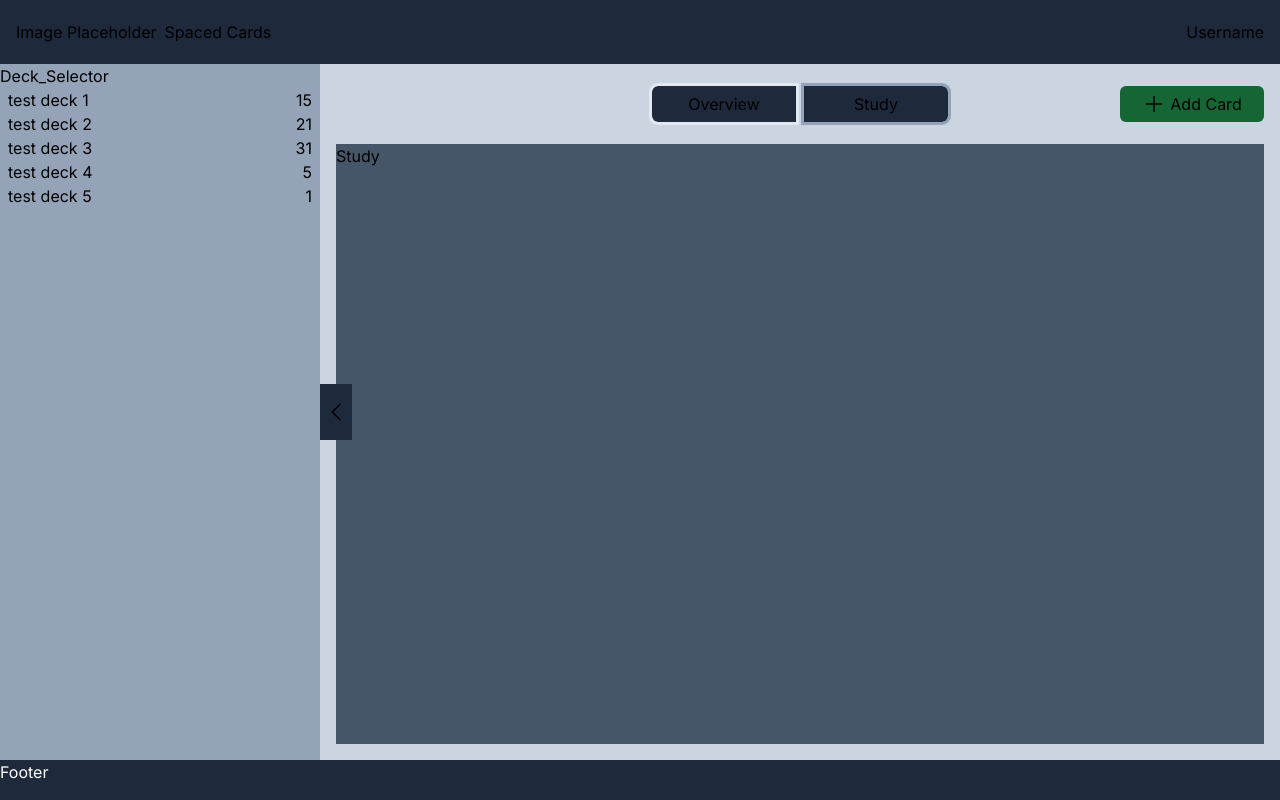
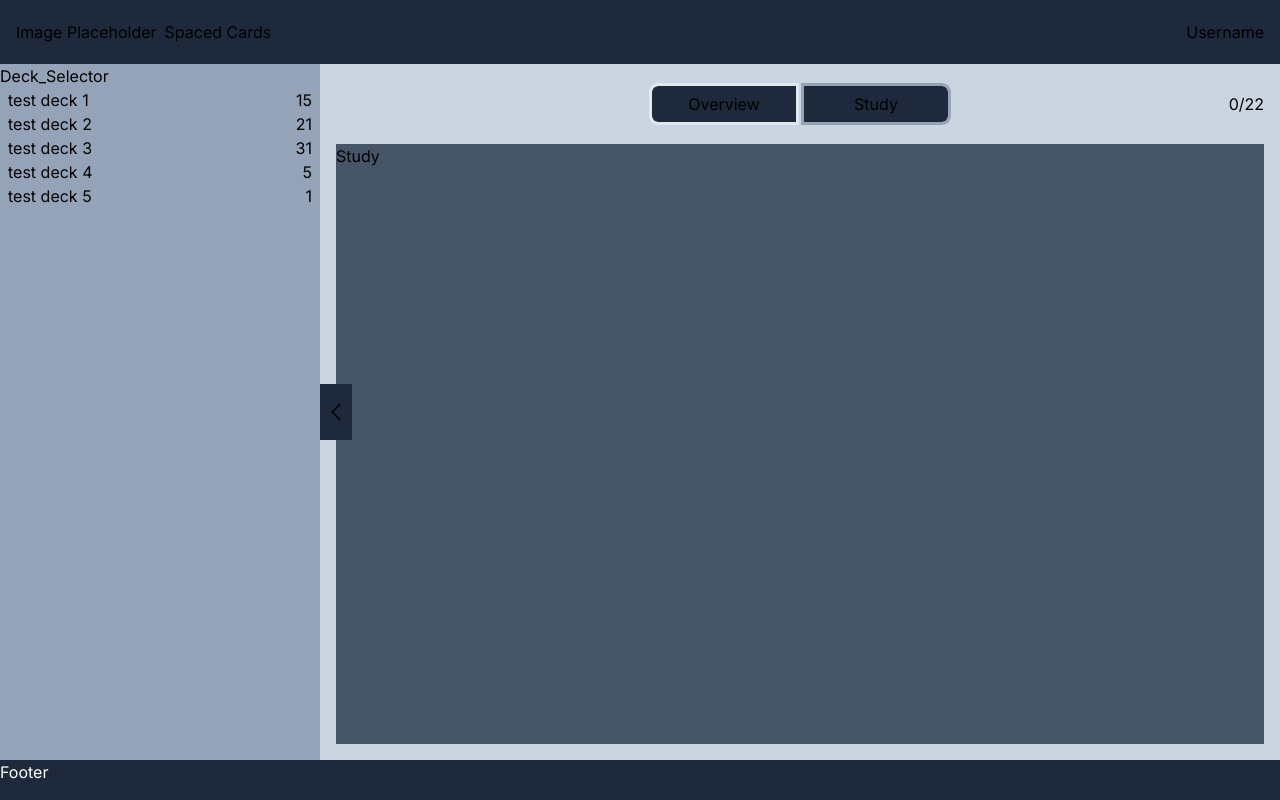
Before and after one commit to gary-giambatista/spaced-cards, a Next.js app: page / in a window 1280 px wide. Both pictures are taken after a click on the button "Study". Built offline with nearby package versions, Linux system fonts and the light colour scheme.

Commit message:
Fixed checkbox default way. Added ternary to render review count in Hud_Header

```diff
--- a/components/hud/Add_Card_Modal.jsx
+++ b/components/hud/Add_Card_Modal.jsx
@@ -82,7 +82,7 @@ function Add_Card_Modal({ isAddCardModalOpen, setIsAddCardModalOpen }) {
 					<label className="flex items-center gap-4">
 						Create mirrored duplicate card:{" "}
 						<input
-							className="appearance-none bg-white rounded-sm border-2 border-green-500 checked:bg-green-800 w-4 h-4 "
+							className="accent-green-300 cursor-pointer  rounded-sm border-2 w-4 h-4 "
 							type="checkbox"
 							name="mirror_or_not"
 							defaultChecked={true}
@@ -106,5 +106,6 @@ function Add_Card_Modal({ isAddCardModalOpen, setIsAddCardModalOpen }) {
 
 export default Add_Card_Modal;
 
+// WIP checkbox styles: appearance-none bg-white rounded-sm border-2 border-green-500 checked:bg-green-800 w-4 h-4
 //Todo: Disable Add Card button after click or change to cancel
-//Todo: fix the checkbox with custom SVG
+//Todo: add another card? saves extra writes
--- a/components/hud/Hud_Header.jsx
+++ b/components/hud/Hud_Header.jsx
@@ -21,6 +21,7 @@ function Hud_Header({ setMode, mode, isCardModalOpen, setIsAddCardModalOpen }) {
 					Study
 				</button>
 			</div>
+			{mode === "overview" ? (
 				<button
 					onClick={() => setIsAddCardModalOpen((prevState) => !prevState)}
 					className="h-9 w-10 lg:w-36 absolute right-0 flex justify-center items-center gap-1 bg-green-800 rounded-md hover:bg-green-900"
@@ -41,33 +42,14 @@ function Hud_Header({ setMode, mode, isCardModalOpen, setIsAddCardModalOpen }) {
 					</svg>
 					<div className="hidden lg:block">Add Card</div>
 				</button>
+			) : (
+				<div className="absolute right-0">0/22</div>
+			)}
 		</section>
 	);
 }
 
 export default Hud_Header;
 
-//Todo: Is this design with the + button okay? Or go with the column design?
-//Todo: Add state to check if modal is open, use that to render AddCardModal component
-
-{
-	/* <section className="flex flex-col gap-4 justify-center items-center h-32 md:flex-row md:gap-0 w-full md:h-12">
-<div className="flex justify-center items-center w-fit mx-auto">
-	<button
-		onClick={() => setMode("overview")}
-		className="h-9 md:h-full px-4 w-36 rounded-l-md border-r-2 bg-slate-800 hover:bg-slate-500"
-	>
-		Overview
-	</button>
-	<button
-		onClick={() => setMode("study")}
-		className="h-full px-4 w-36 rounded-r-md bg-slate-800 hover:bg-slate-500"
-	>
-		Study
-	</button>
-</div>
-<button className="h-9 w-36 bg-green-800 rounded-md hover:bg-green-900">
-	Add Card
-</button>
-</section> */
-}
+//Todo: fill in review numbers 0/22 completed/overall
+//Todo: Is this design with the + button okay? Or go with the column design? column design deleted
```
Lines whose indentation alone changed are shown as unchanged.
